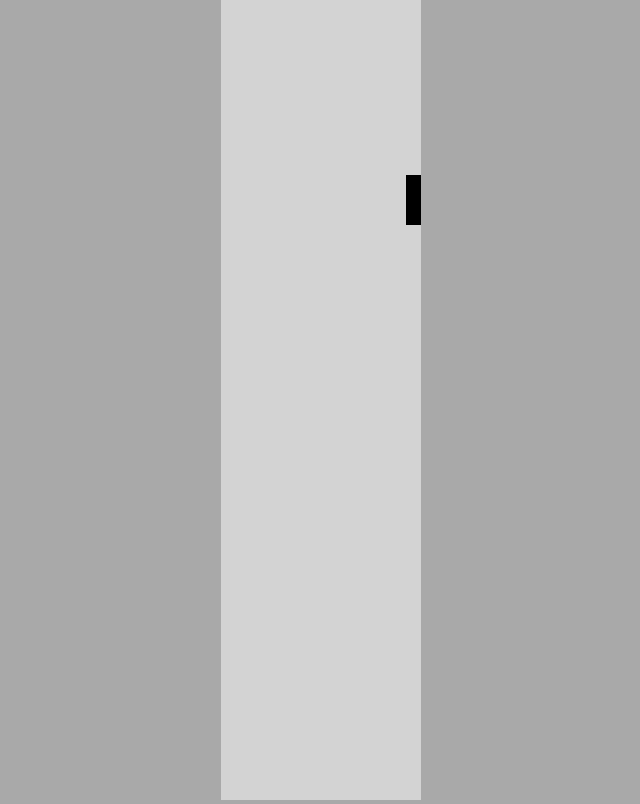
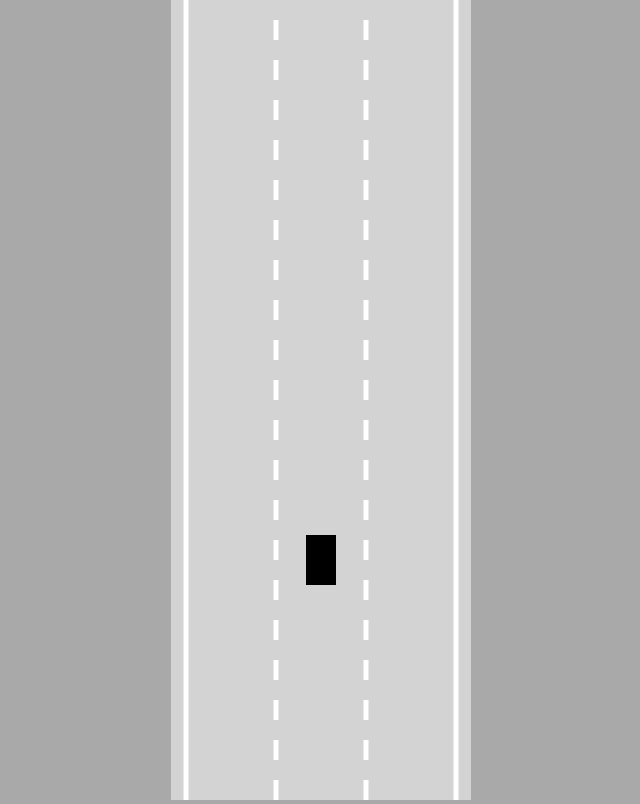
Before and after one commit to akshitag001/Self-Driving-car, a plain HTML site: page index.html in a window 1280 px wide. Shown: the whole page, without its empty margins (319-959 px from the left). Drawn offline with Linux system fonts and the light colour scheme.

Commit message:
added the lanes in the road and also makes changes in car for smooth driving

```diff
--- a/car.js
+++ b/car.js
@@ -45,10 +45,10 @@ class Car {
             const flip=this.speed>0?1:-1;
 
             if(this.controls.left){
-                this.angle+=0.03*flip;
+                this.angle+=0.02*flip;
             }
             if(this.controls.right){
-                this.angle-=0.03*flip;
+                this.angle-=0.02*flip;
             }}
         this.x-=Math.sin(this.angle)*this.speed;
         this.y-=Math.cos(this.angle)*this.speed;
@@ -56,18 +56,19 @@ class Car {
     }
    draw(ctx){
     ctx.save();
-        ctx.translate(this.x,this.y);
+    ctx.translate(this.x, this.y);
     ctx.rotate(-this.angle);
 
     ctx.beginPath();
     ctx.rect(
-            this.x-this.width/2,
-            this.y-this.height/2,
+        -this.width / 2,
+        -this.height / 2,
         this.width,
-            this.height,
+        this.height
     );
     ctx.fill();
 
     ctx.restore();
 }
+
 }
--- a/index.html
+++ b/index.html
@@ -7,8 +7,10 @@
 <body>
     <canvas id="myCanvas"></canvas>
 
+    <script src="utils.js"></script>
+    <script src="road.js"></script>
+    <script src="controls.js"></script>
     <script src="car.js"></script>
-    <script src="controls.js"></script>
     <script src="main.js"></script>
 </body>
 </html>
--- a/main.js
+++ b/main.js
@@ -1,16 +1,25 @@
 const canvas = document.getElementById("myCanvas");
-canvas.width = 200;
+canvas.width = 300;
 
 const ctx = canvas.getContext("2d");
-const car = new Car(100, 100, 30, 50);
 
+const road = new Road(canvas.width / 2, canvas.width * 0.9);
+const car = new Car(road.getLaneCenter(1), 100, 30, 50);
 
-AnimationEffect();
+animate();
 
-function AnimationEffect(){
+function animate() {
     car.update();
 
     canvas.height = window.innerHeight;
+
+    ctx.save();
+    ctx.translate(0, -car.y + canvas.height * 0.7);
+
+    road.draw(ctx);
     car.draw(ctx);
-    requestAnimationFrame(AnimationEffect);
+
+    ctx.restore();
+
+    requestAnimationFrame(animate);
 }
--- /dev/null
+++ b/road.js
@@ -0,0 +1,58 @@
+class Road{
+    constructor(x,width,laneCount=3){
+        this.x=x;
+        this.width=width;
+        this.laneCount=laneCount;
+
+        this.left=x-width/2;
+        this.right=x+width/2;
+
+        const infinity = 1000000;
+        this.top=-infinity;
+        this.bottom=infinity;
+        const topLeft={x:this.left,y:this.top};
+        const topRight={x:this.right,y:this.top};
+        const bottomLeft={x:this.left,y:this.bottom};
+        const bottomRight={x:this.right,y:this.bottom};
+        this.borders=[
+            [topLeft,bottomLeft],
+            [topRight,bottomRight]
+        ];
+
+    }
+
+    getLaneCenter(laneIndex){
+        const laneWidth=this.width/this.laneCount;
+        return this.left+laneWidth/2+
+            Math.min(laneIndex,this.laneCount-1)*laneWidth;
+    }
+
+    draw(ctx){
+        ctx.lineWidth=5;
+        ctx.strokeStyle="white";
+
+        for(let i=1;i<=this.laneCount-1;i++){
+            const x=lerp(
+                this.left,
+                this.right,
+                i/this.laneCount
+            );
+
+            ctx.setLineDash([20,20]);
+            ctx.beginPath();
+            ctx.moveTo(x,this.top);
+            ctx.lineTo(x,this.bottom);
+            ctx.stroke();
+
+        }
+        ctx.setLineDash([]);
+        this.borders.forEach(border => {
+            ctx.beginPath();
+            ctx.moveTo(border[0].x,border[0].y);
+            ctx.lineTo(border[1].x,border[1].y);
+            ctx.stroke();
+
+
+        });
+    }
+}
--- /dev/null
+++ b/utils.js
@@ -0,0 +1,4 @@
+
+function lerp(A,B,t){
+    return A+(B-A)*t;
+}
```
Lines whose indentation alone changed are shown as unchanged.
